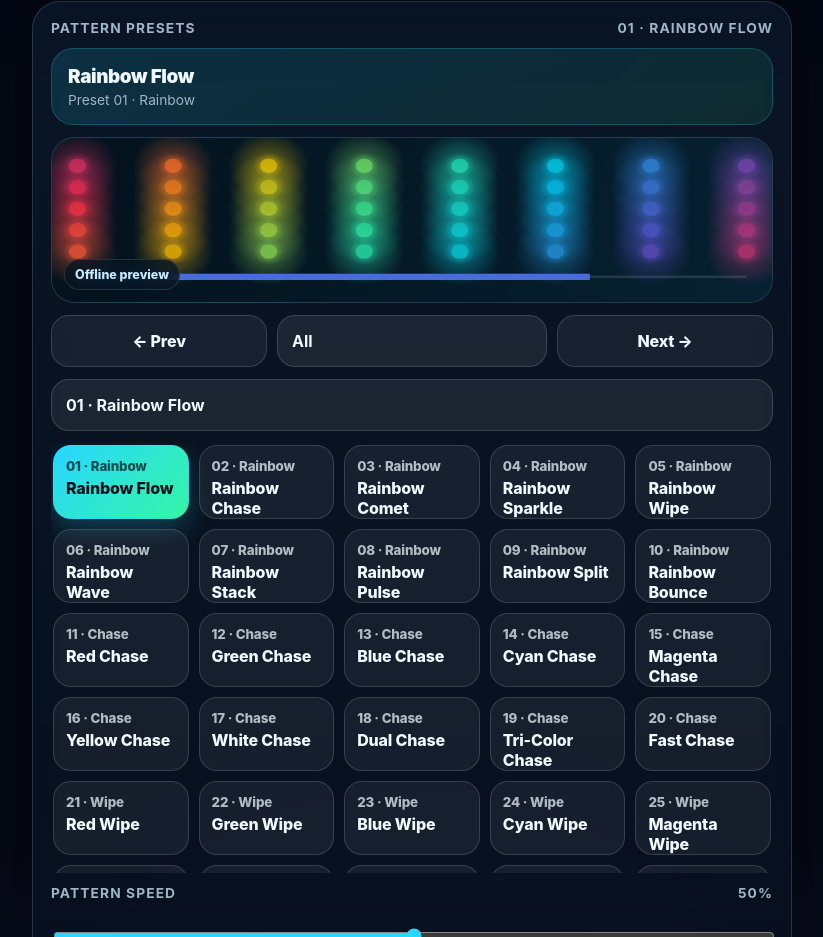
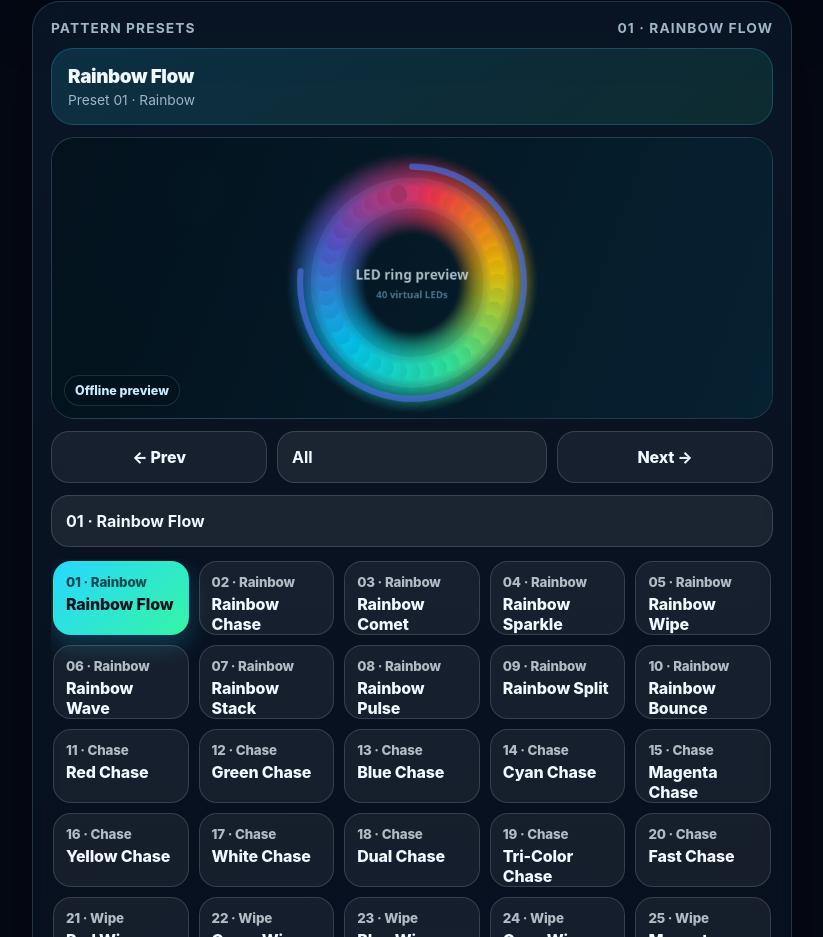
Before and after one commit to AutominableSnowbot/LED_Genie, a plain HTML site: page index.html in a window 1280 px wide. Shown: the part 1126-2063 px from the top of the page, without its empty margins (228-1051 px from the left). Drawn offline with Linux system fonts and the light colour scheme.

Commit message:
Show LED ring pattern preview

```diff
--- a/index.html
+++ b/index.html
@@ -136,9 +136,9 @@
         radial-gradient(circle at 20% 20%, rgba(40, 215, 255, .16), transparent 18rem),
         radial-gradient(circle at 85% 70%, rgba(52, 245, 165, .12), transparent 16rem),
         rgba(0,0,0,.22);
-      min-height: 164px;
+      min-height: 280px;
     }
-    #patternPreview { width: 100%; height: 164px; display: block; }
+    #patternPreview { width: 100%; height: 280px; display: block; }
     .preview-badge {
       position: absolute;
       left: 12px; bottom: 12px;
@@ -252,7 +252,7 @@
         <span class="pattern-meta">Preset 01 · Rainbow</span>
       </div>
       <div class="preview-wrap">
-        <canvas id="patternPreview" width="960" height="260"></canvas>
+        <canvas id="patternPreview" width="960" height="360"></canvas>
         <span id="previewBadge" class="preview-badge">Offline preview</span>
       </div>
       <div class="pattern-controls">
@@ -1254,13 +1254,34 @@
       bg.addColorStop(1, 'rgba(7,34,51,.98)');
       ctx.fillStyle = bg;
       ctx.fillRect(0, 0, w, h);
-      for (let i = 0; i < 40; i++) {
-        const y = 44 + (i % 5) * 34;
-        const x = 34 + Math.floor(i / 5) * ((w - 68) / 7);
-        const progress = i / 40;
+      const ledCount = 40;
+      const cx = w / 2;
+      const cy = h / 2 + 6;
+      const ringRadius = Math.min(w, h) * 0.32;
+      const tubeRadius = 38;
+      ctx.save();
+      ctx.strokeStyle = 'rgba(148,219,255,.13)';
+      ctx.lineWidth = tubeRadius;
+      ctx.beginPath();
+      ctx.arc(cx, cy, ringRadius, 0, Math.PI * 2);
+      ctx.stroke();
+      ctx.strokeStyle = 'rgba(255,255,255,.08)';
+      ctx.lineWidth = 2;
+      ctx.beginPath();
+      ctx.arc(cx, cy, ringRadius - tubeRadius / 2, 0, Math.PI * 2);
+      ctx.stroke();
+      ctx.beginPath();
+      ctx.arc(cx, cy, ringRadius + tubeRadius / 2, 0, Math.PI * 2);
+      ctx.stroke();
+      ctx.restore();
+      for (let i = 0; i < ledCount; i++) {
+        const progress = i / ledCount;
+        const angle = -Math.PI / 2 + progress * Math.PI * 2;
+        const x = cx + Math.cos(angle) * ringRadius;
+        const y = cy + Math.sin(angle) * ringRadius;
         const phase = preset.group === 'Gradient' ? progress * 0.62 + t * 0.10 : progress + t * 0.16;
         const [r, g, b] = colorAt(palette, phase + preset.id * 0.017);
-        const intensity = patternIntensity(preset, i, 40, t);
+        const intensity = patternIntensity(preset, i, ledCount, t);
         const radius = 11 + intensity * 12;
         const glow = ctx.createRadialGradient(x, y, 2, x, y, radius * 2.6);
         glow.addColorStop(0, 'rgba(' + Math.round(r) + ',' + Math.round(g) + ',' + Math.round(b) + ',' + (0.92 * intensity) + ')');
@@ -1275,12 +1296,22 @@
         ctx.arc(x, y, 8 + intensity * 4, 0, Math.PI * 2);
         ctx.fill();
       }
-      ctx.fillStyle = 'rgba(255,255,255,.12)';
-      ctx.fillRect(34, h - 42, w - 68, 4);
       const marker = (t * 0.12 + (preset.id % 17) / 17) % 1;
       const [mr, mg, mb] = colorAt(palette, marker);
-      ctx.fillStyle = 'rgb(' + Math.round(mr) + ',' + Math.round(mg) + ',' + Math.round(mb) + ')';
-      ctx.fillRect(34, h - 45, (w - 68) * marker, 10);
+      const markerAngle = -Math.PI / 2 + marker * Math.PI * 2;
+      ctx.strokeStyle = 'rgba(' + Math.round(mr) + ',' + Math.round(mg) + ',' + Math.round(mb) + ',.72)';
+      ctx.lineWidth = 8;
+      ctx.lineCap = 'round';
+      ctx.beginPath();
+      ctx.arc(cx, cy, ringRadius + 34, -Math.PI / 2, markerAngle);
+      ctx.stroke();
+      ctx.fillStyle = 'rgba(232,249,255,.72)';
+      ctx.font = '800 18px system-ui, -apple-system, Segoe UI, sans-serif';
+      ctx.textAlign = 'center';
+      ctx.fillText('LED ring preview', cx, cy - 4);
+      ctx.fillStyle = 'rgba(148,219,255,.48)';
+      ctx.font = '700 13px system-ui, -apple-system, Segoe UI, sans-serif';
+      ctx.fillText(ledCount + ' virtual LEDs', cx, cy + 20);
       el.previewBadge.textContent = connected ? 'Live preview + controller' : 'Offline preview';
       requestAnimationFrame(drawPatternPreview);
     }
--- a/sw.js
+++ b/sw.js
@@ -1,4 +1,4 @@
-const CACHE = 'led-genie-v6';
+const CACHE = 'led-genie-v7';
 const ASSETS = [
   './',
   './index.html',
```
Also changed, not shown: 1 other file.
